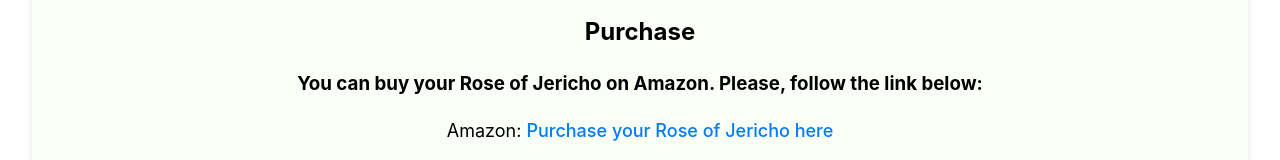
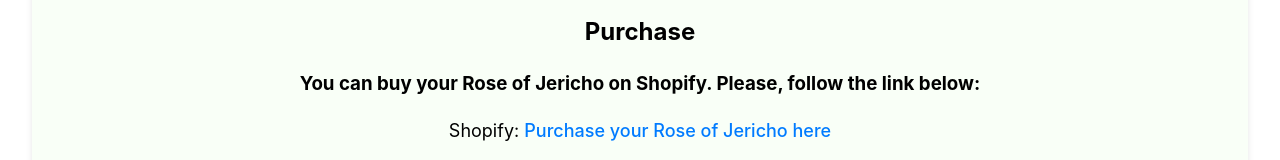
Before and after one commit to ChristianFrattini/rose-of-jericho, a React (Vite) app: page /purchase in a window 1280 px wide. Shown: the part 179-339 px from the top of the page. Built offline with nearby package versions, Linux system fonts and the light colour scheme; a web font is replaced by a local one.

Commit message:
purchase link

```diff
--- a/src/components/routes/purchase/purchase.component.jsx
+++ b/src/components/routes/purchase/purchase.component.jsx
@@ -4,9 +4,9 @@
     return (
         <div className="purchase-info">
       <h2>Purchase</h2>
-      <h3>You can buy your Rose of Jericho on Amazon. Please, follow the link below:</h3>
+      <h3>You can buy your Rose of Jericho on Shopify. Please, follow the link below:</h3>
       <p>
-        Amazon: <a href="https://www.amazon.co.uk/" target='blank'>Purchase your Rose of Jericho here</a>
+        Shopify: <a href="https://5262b3-4.myshopify.com/products/the-rose-of-jericho-resurrection-plant-perfect-for-home-and-office-decoration?utm_source=copyToPasteBoard&utm_medium=product-links&utm_content=web" target='blank'>Purchase your Rose of Jericho here</a>
       </p>
     </div>
     )
```
